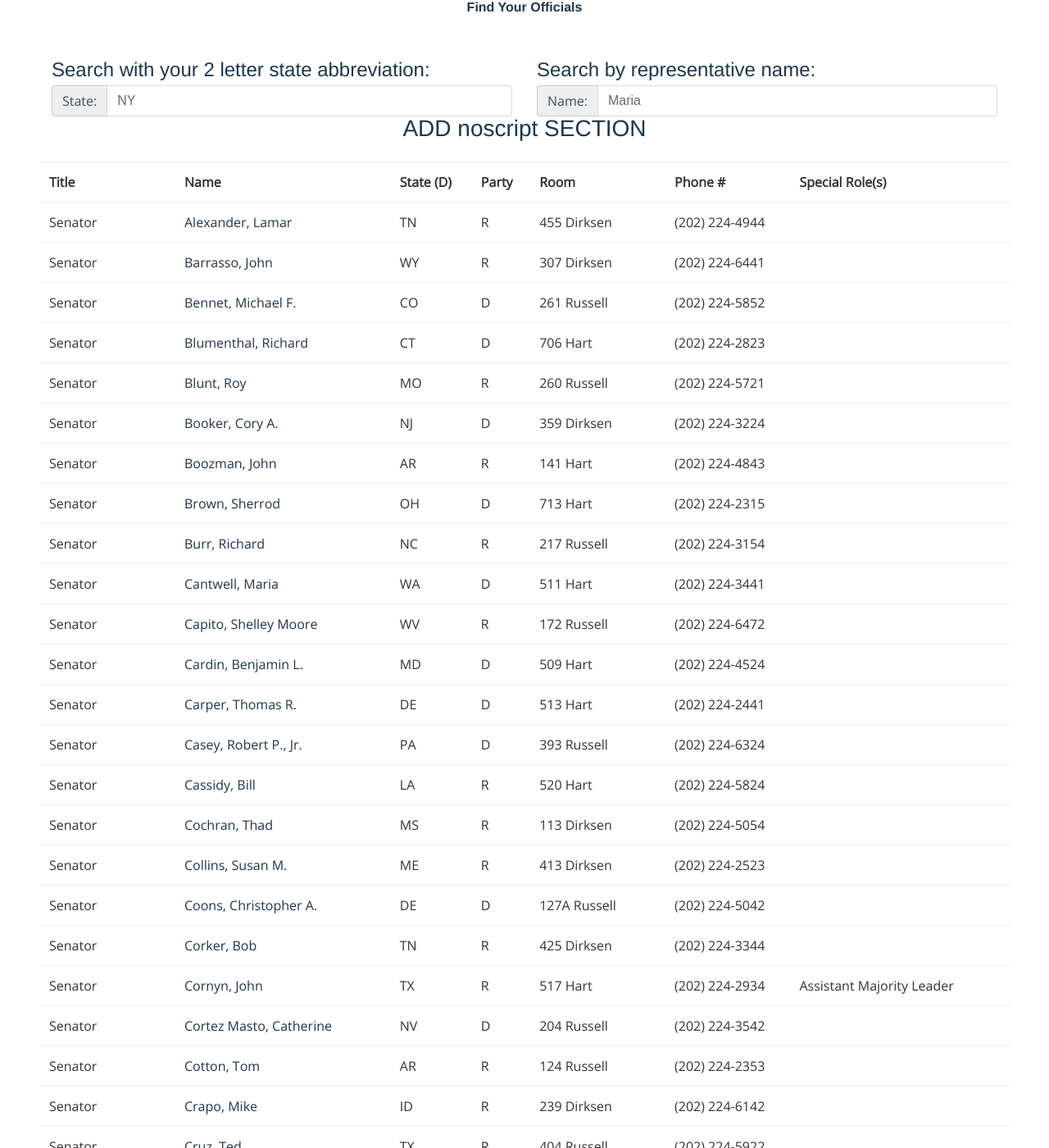
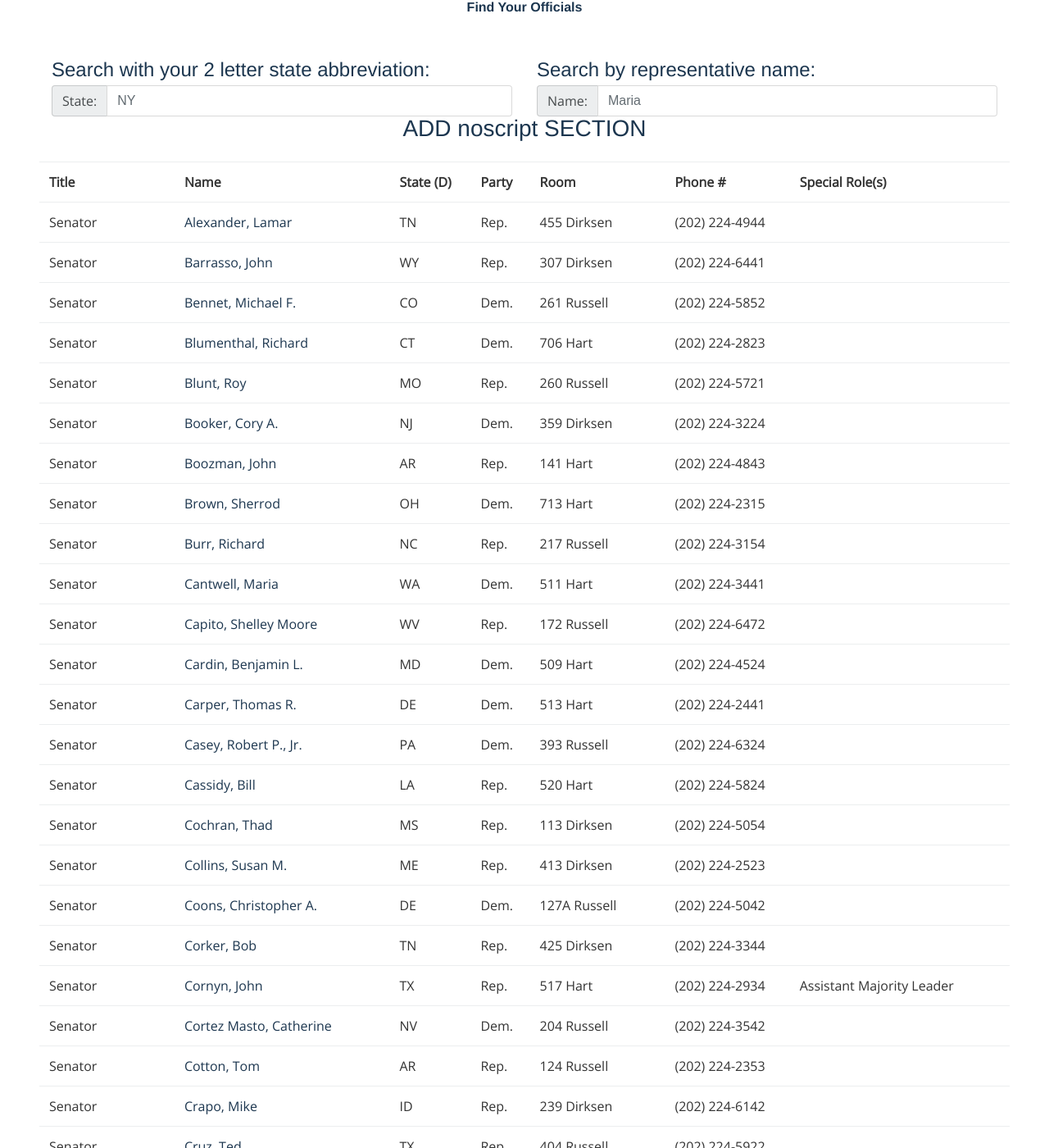
Before and after one commit to schwartzadev/contact-congress, a Jekyll site: the page built from index.html, in a window 1280 px wide and 1400 px high, scrolled down 515 px. Shown: the whole window at 82% size. Built offline with Jekyll 4.4.1, drawn with Linux system fonts in a browser that asks for light colours; nearby versions of some CDN libraries; some web fonts are replaced; some of the changed text lies outside the part shown.

Commit message:
add coloring by party

```diff
--- a/index.html
+++ b/index.html
@@ -50,7 +50,16 @@
         <td>Senator</td>
         <td><a href="{{ senator.website }}">{{ senator.last }}, {{ senator.firstname }}</a></td>
         <td>{{ senator.location }}</td>
+
+        {% if senator.party == "R" %}
+        <td class="republican">Rep.</td>
+        {% elsif senator.party == "D" %}
+        <td class="democrat">Dem.</td>
+        {% else %}
         <td>{{ senator.party }}</td>
+        {% endif %}
+
+
         <td>{{ senator.address }}</td>
         <td>{{ senator.phone }}</td>
         {% if senator.special %}
@@ -65,7 +74,16 @@
         <td>Congressperson</td>
         <td>{{ rep.name }}</a></td>
         <td>{{ rep.state }} ({{ rep.district }})</td>
+
+
+        {% if rep.party == "R" %}
+        <td class="republican">Rep.</td>
+        {% elsif rep.party == "D" %}
+        <td class="democrat">Dem.</td>
+        {% else %}
         <td>{{ rep.party }}</td>
+        {% endif %}
+
         <td>{{ rep.room }}</td>
         <td>{{ rep.phone }}</td>
         <td>{{ rep.special }}</td>
```
